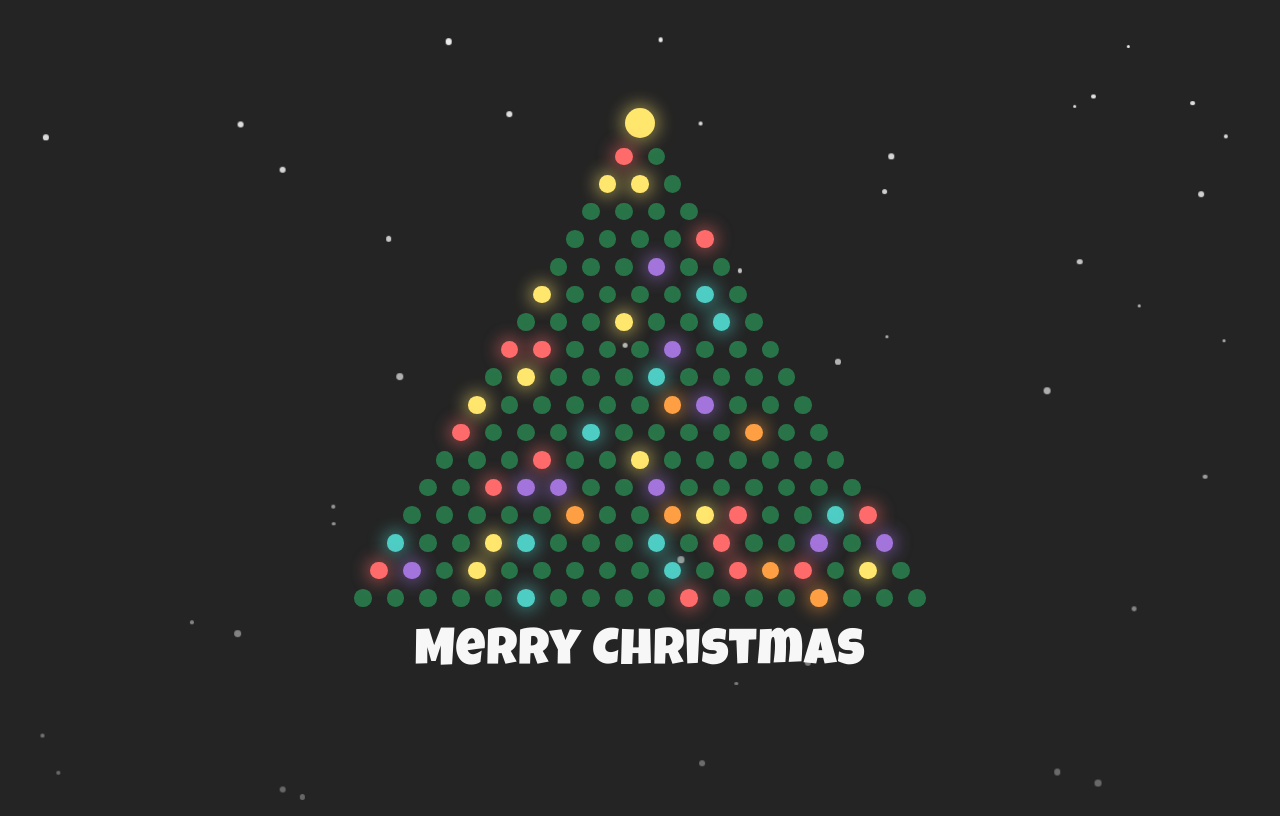
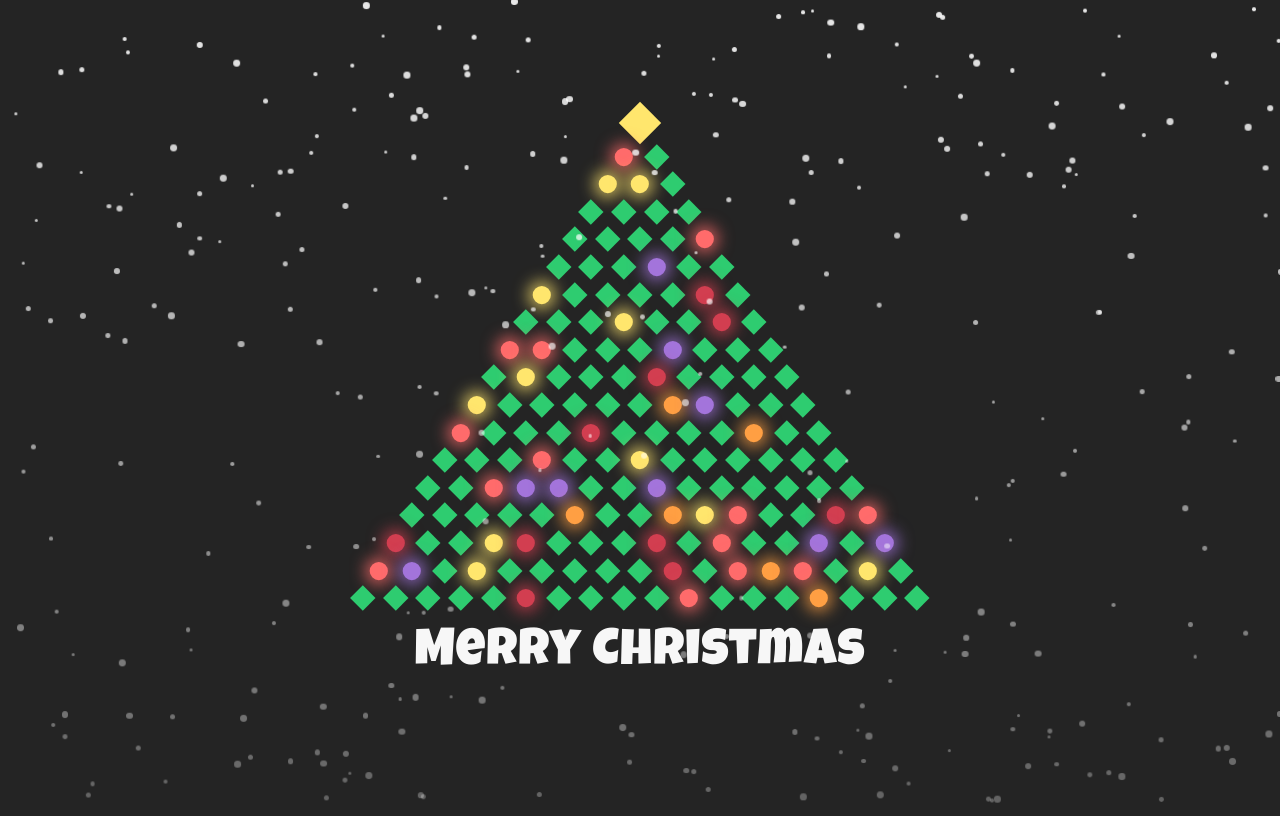
Before and after one commit to clintmilner/merry-christmas, a React (Vite) app: page / in a window 1280 px wide. Built offline with nearby package versions, Linux system fonts and the light colour scheme.

Commit message:
refactoring

```diff
--- a/src/components/Snow.css
+++ b/src/components/Snow.css
@@ -1,3 +1,6 @@
+:root{
+  --white: #fffffff6;
+}
 .snowfall {
   position: fixed;
   top: 0;
@@ -12,7 +15,7 @@
   position: absolute;
   width: 6px;
   height: 6px;
-  background: white;
+  background: var(--white);
   border-radius: 50%;
   opacity: 0.8;
   animation: snowfall linear infinite;
--- a/src/components/Snow.tsx
+++ b/src/components/Snow.tsx
@@ -1,10 +1,11 @@
 import './Snow.css';
 
 const Snow = () => {
+  const snowflakes = Math.floor(Math.random() * 500 + 50);
   return (
     <div className="snowfall">
-      {[...Array(50)].map((_, i) => {
-        const size = Math.random() * 4 + 3; // Random size between 3-7px
+      {[...Array(snowflakes)].map((_, i) => {
+        const size = Math.random() * 4 + 3;
         return (
           <div key={i} className="snowflake" style={{
             left: `${Math.random() * 100}vw`,
--- a/src/components/Tree.css
+++ b/src/components/Tree.css
@@ -1,10 +1,10 @@
 :root {
-  --light-red: #ff6b6b;
-  --light-blue: #4ecdc4;
-  --light-yellow: #ffe66d;
-  --light-purple: #a374db;
-  --light-orange: #ff9f43;
-  --tree-green: #2ecc707a;
+  --light-red: 255, 107, 107;
+  --light-blue: 210, 62, 80;
+  --light-yellow: 255, 230, 109;
+  --light-purple: 163, 116, 219;
+  --light-orange: 255, 159, 67;
+  --tree-green: 46, 204, 112;
   --circle-size: 20px;
   --white: #fffffff6;
 }
@@ -29,32 +29,38 @@
 .circle {
   width: clamp(16px, 2.2vmin, 22px);
   height: clamp(16px, 2.2vmin, 22px);
-  border-radius: 50%;
-  background-color: #4CAF50;
+  rotate: 45deg;
+  background-color: rgb(var(--tree-green));
   transition: all 400ms ease-in-out;
 }
 
+.light {
+  border-radius: 50%;
+  box-shadow: 0 0 15px 5px rgba(var(--circle-color, 0, 0, 0), 0.7);
+}
+
 .circle[style*="--light-red"] {
-  box-shadow: 0 0 15px 5px rgba(255, 107, 107, 0.4);
+  --circle-color: var(--light-red);
 }
 
 .circle[style*="--light-blue"] {
-  box-shadow: 0 0 15px 5px rgba(78, 205, 196, 0.4);
+  --circle-color: var(--light-blue);
 }
 
 .circle[style*="--light-yellow"] {
-  box-shadow: 0 0 15px 5px rgba(255, 230, 109, 0.4);
+  --circle-color: var(--light-yellow);
 }
 
 .circle[style*="--light-purple"] {
-  box-shadow: 0 0 15px 5px rgba(163, 116, 219, 0.4);
+  --circle-color: var(--light-purple);
 }
 
 .circle[style*="--light-orange"] {
-  box-shadow: 0 0 15px 5px rgba(255, 159, 67, 0.4);
+  --circle-color: var(--light-orange);
 }
 
 .circle[style*="--tree-green"] {
+  --circle-color: var(--tree-green);
   box-shadow: none;
 }
 
@@ -62,8 +68,6 @@
   width: calc(var(--circle-size) + 10px);
   height: calc(var(--circle-size) + 10px);
 }
-
-
 
 h1 {
   font-family: 'Luckiest Guy', cursive;
--- a/src/components/Tree.tsx
+++ b/src/components/Tree.tsx
@@ -1,7 +1,6 @@
 import React, { useState, useEffect } from 'react';
 import './Tree.css';
 
-// Add prop type for Circle
 interface CircleProps {
   forceColor?: string;
   isFirst?: boolean;
@@ -9,17 +8,18 @@ interface CircleProps {
 
 const Circle: React.FC<CircleProps> = ({ forceColor, isFirst = false }) => {
   const [color, setColor] = useState(forceColor ?? 'var(--tree-green)');
-
+  const [isLight,setIsLight] = useState(false);
   useEffect(() => {
     if (forceColor) return;
 
-    // Fixed interval of 125ms instead of random
     const interval = 1400;
 
     const timer = setInterval(() => {
       if (Math.random() < 0.7) {
         setColor('var(--tree-green)');
+        setIsLight(false)
       } else {
+        setIsLight(true)
         const lights = [
           'var(--light-red)',
           'var(--light-blue)',
@@ -36,8 +36,8 @@ const Circle: React.FC<CircleProps> = ({ forceColor, isFirst = false }) => {
 
   return (
     <div
-      className={`circle ${isFirst ? 'circle-large' : ''}`}
-      style={{ backgroundColor: color }}
+      className={`circle ${isFirst ? 'circle-large' : ''} ${isLight ? 'light' : ''}`}
+      style={{ backgroundColor: `rgb(${color})` }}
     />
   );
 };
```
